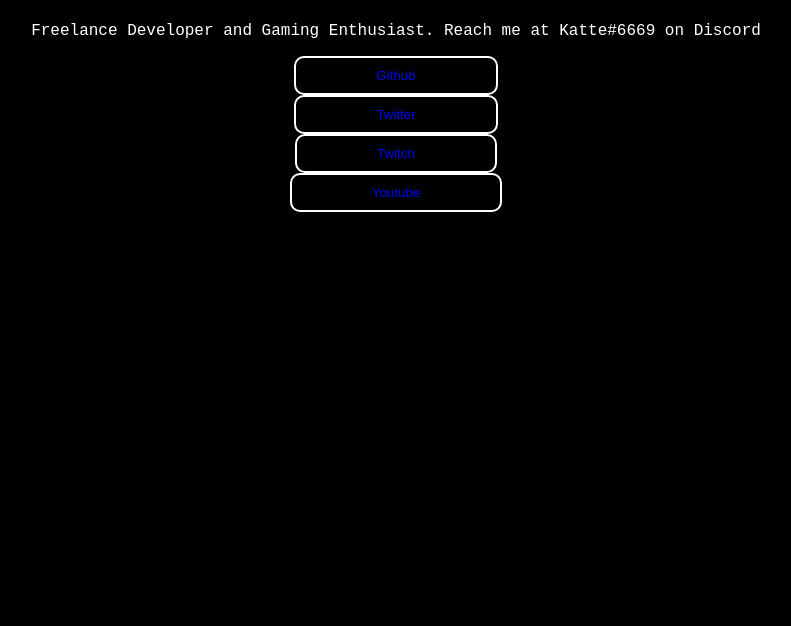
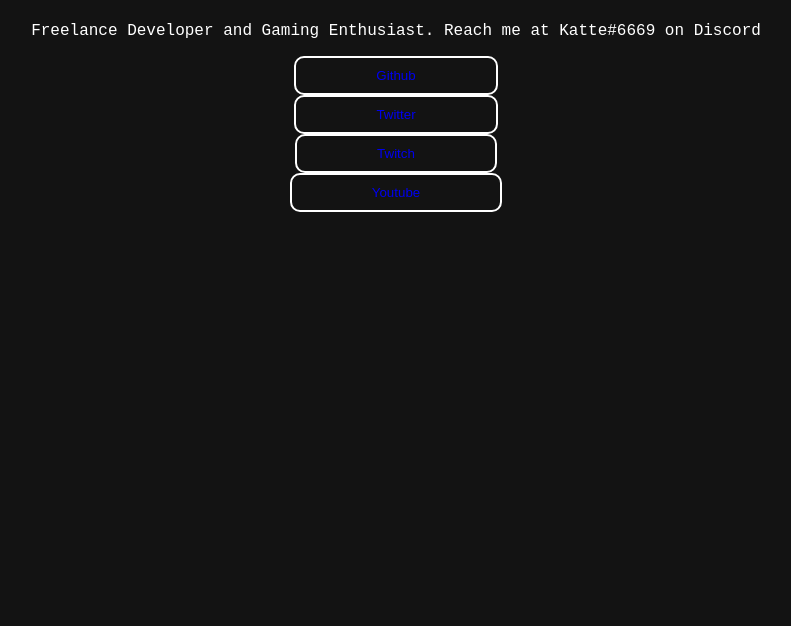
Before and after one commit to TacocaTYT/TacocaTYT.github.io, a plain HTML site: page index.html in a window 1280 px wide. Shown: the part 174-800 px from the top of the page, without its empty margins (244-1035 px from the left). Drawn offline with Linux system fonts and the light colour scheme.

Commit message:
Update index.css

```diff
--- a/index.css
+++ b/index.css
@@ -1,5 +1,5 @@
 body {
-    background-color: black;
+    background-color: rgb(19, 19, 19);
     color: white;
     font-family: 'Courier New', monospace;
     display: flex;
@@ -24,7 +24,7 @@
 button {
     border: 2px solid white;
     border-radius: 10px;
-    background-color: black;
+    background-color: rgb(19, 19, 19);
     color: white;
     padding: 10px 80px;
 
```
